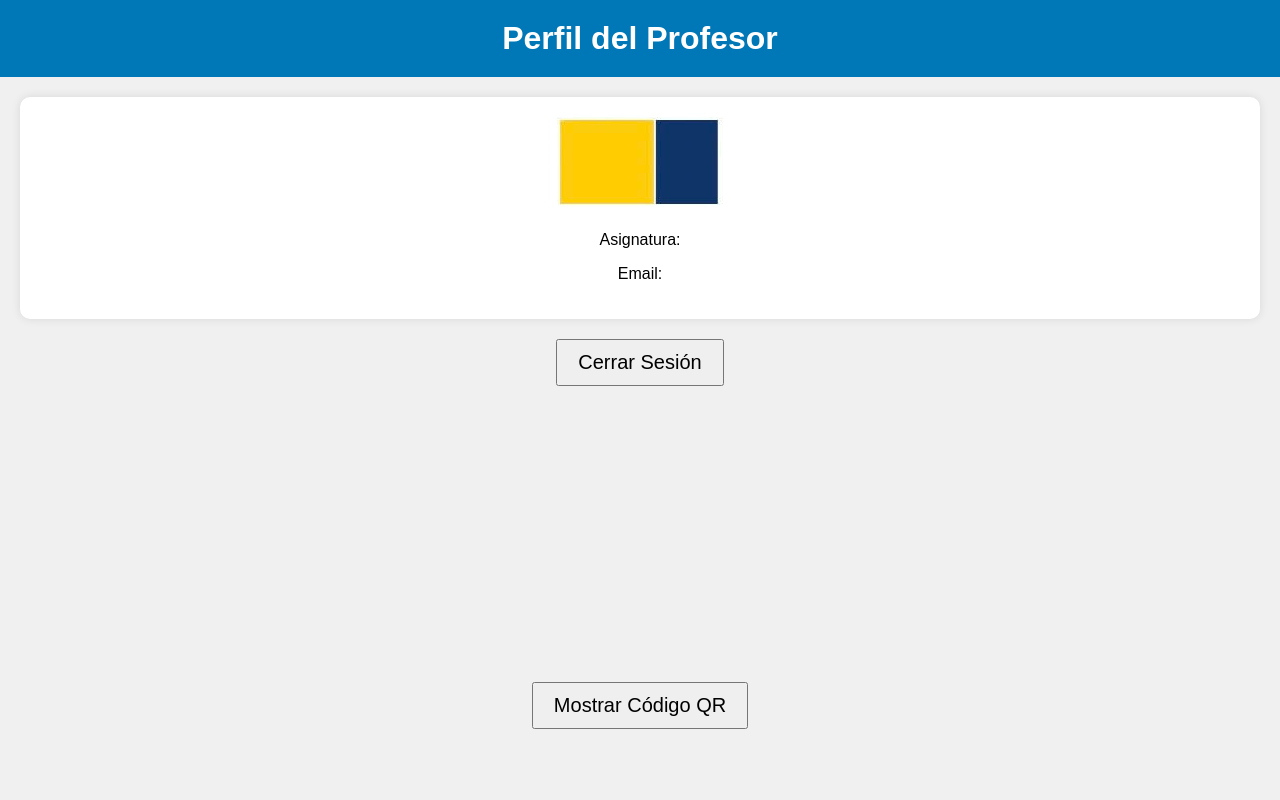
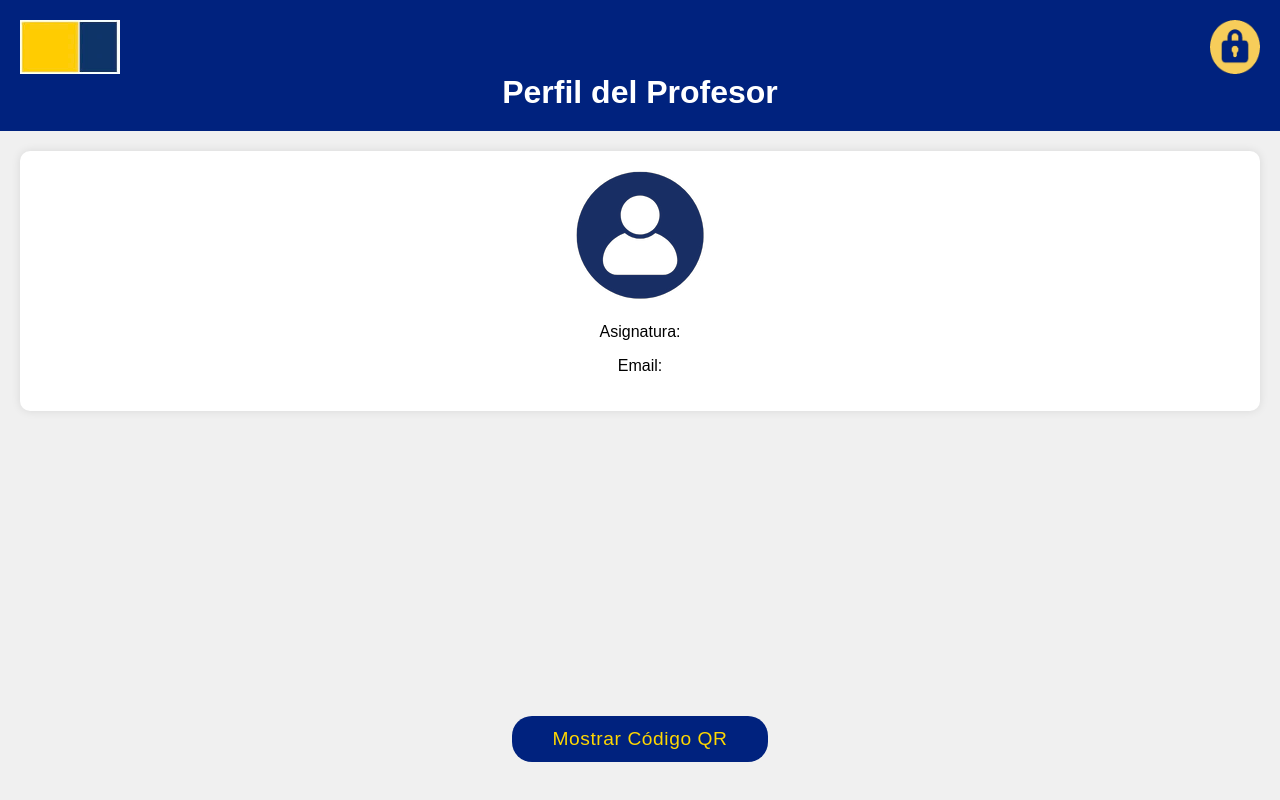
Before and after one commit to vavidal/RegistrAppWeb, a plain HTML site: page html/index.html in a window 1280 px wide. Drawn offline with Linux system fonts and the light colour scheme.

Commit message:
Cambios diseño index

```diff
--- a/css/styles.css
+++ b/css/styles.css
@@ -7,6 +7,7 @@
 button {
     padding: 10px 20px;
     font-size: 20px;
+
 }
 
 body {
@@ -18,10 +19,38 @@ body {
 }
 
 header {
-    background-color: #0077b6;
+    background-color: #00227e;
     color: #fff;
     padding: 20px;
 }
+
+.container-fluid{
+    background-color: #00227e;
+}
+
+.logo-container {
+    display: flex;
+    /* Alinea verticalmente los elementos en el contenedor */
+}
+
+.logo-img {
+    max-width: 100px; /* Ajusta el tamaño máximo de la imagen según tus necesidades */
+    height: auto;
+    margin-right: 0px; /* Ajusta el margen entre la imagen y el título según tus necesidades */
+}
+
+.logo-container-cerrar{
+    display: flex;
+    margin-left: auto;
+     /* Alinea verticalmente los elementos en el contenedor */
+}
+
+.logo-img-cerrar{
+    max-width: 50px; /* Ajusta el tamaño máximo de la imagen según tus necesidades */
+    height: auto;
+    margin-left: auto; /* Mueve la imagen hacia la derecha */
+}
+
 
 h1 {
     margin: 0;
@@ -58,7 +87,7 @@ h1 {
 }
 
 .close {
-    color: #aaa;
+    color: #ffd700;
     float: right;
     font-size: 28px;
     font-weight: bold;
@@ -81,3 +110,25 @@ h1 {
     height: 300px;
     margin: 0 auto;
 }
+
+.Cerrar_sesion_logo_amarillo {
+    position: absolute;
+    top: 10px;
+    right: 10px;
+    width: 10px; /* Ajusta el tamaño de la imagen según tus necesidades */
+    height: 30px;
+    cursor: pointer;
+}
+
+
+button[type="submit"]{
+    width: 20%;
+    padding: 12px;
+    background-color: #00227e;
+    color: #ffd700;
+    border: none;
+    border-radius: 20px;
+    font-size: 1.2em;
+    letter-spacing: 0.03em;
+    margin-bottom: 25px;
+}
--- a/html/index.html
+++ b/html/index.html
@@ -22,28 +22,34 @@
 <head>
     <meta charset="UTF-8">
     <meta name="viewport" content="width=device-width, initial-scale=1.0">
-    <title>Perfil del Profesor</title>
+    <title >Perfil del Profesor</title>
     <style>
 
     </style>
 </head>
 <body>
     <header>
+        <div class="logo-container" onclick="irAInicioSesion()">
+            <img src="../img/icon.jpg" alt="Logo RegistrApp" class="logo-img">
+            <div class="logo-container-cerrar" onclick="cerrarSesionBtn()">
+                <img src="../img/Cerrar_sesion_logo_amarillo.png" alt="Cerrar Sesión" class="logo-img-cerrar">
+            </div>
+        </div>
+
+
         <h1>Perfil del Profesor</h1>
     </header>
 
     <div class="profile">
-        <img src="../img/icon.jpg" alt="Foto del Profesor">
+        <img src="../img/perfil_user.png" alt="Foto del Profesor">
         <h2><span id="nombreProfesor"></span></h2>
         <p>Asignatura: <span id="nombreCarrera"></span></p>
         <p>Email: <span id="emailProfesor"></span></p>
     </div>
-     <!-- Contenido de tu página -->
+     <!-- Contenido de la página -->
      <div class="container">
-        <button type="button" class="btnVolver" onclick="cerrarSesionBtn()">Cerrar Sesión</button>
-        <!-- <button id="agregarClaseButton">Agregar Nueva Clase</button> -->
         <div class="QR">
-            <button id="showQRButton">Mostrar Código QR</button>
+            <button type="submit" id="showQRButton" class="btnQr">Mostrar Código QR</button>
             <div id="qrModal" class="modal">
                 <div class="modal-content">
                     <span class="close" id="closeQR">&times;</span>
--- a/js/script.js
+++ b/js/script.js
@@ -71,5 +71,10 @@ window.addEventListener("click", (event) => {
 
 function cerrarSesionBtn(){
     localStorage.clear();
+    alert("Sesión cerrada");
     window.location.href = 'login.html';
   }
+
+function irAInicioSesion() {
+    window.location.href = 'login.html';
+}
```
Also changed, not shown: img/Cerrar_sesion_logo.png (added), img/Cerrar_sesion_logo_amarillo.png (added), img/Login.png (added), img/RegistrAPP_logo.png (added), img/flecha_back.png (added), img/fondo.png (added), img/fondo.svg (added), img/fondo_login.png (added), img/fondo_oscuro.png (added), img/pagina-not-found.jpg (added), img/perfil_user.png (added).
